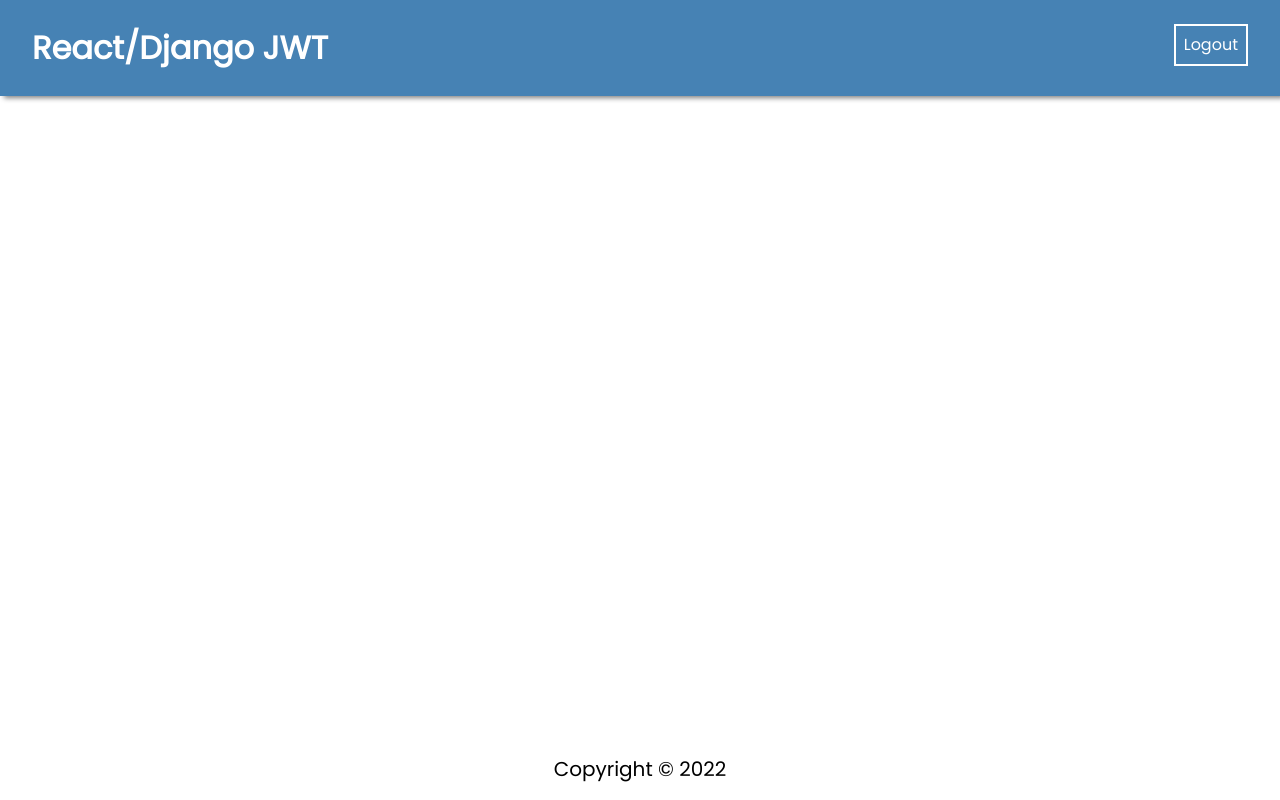
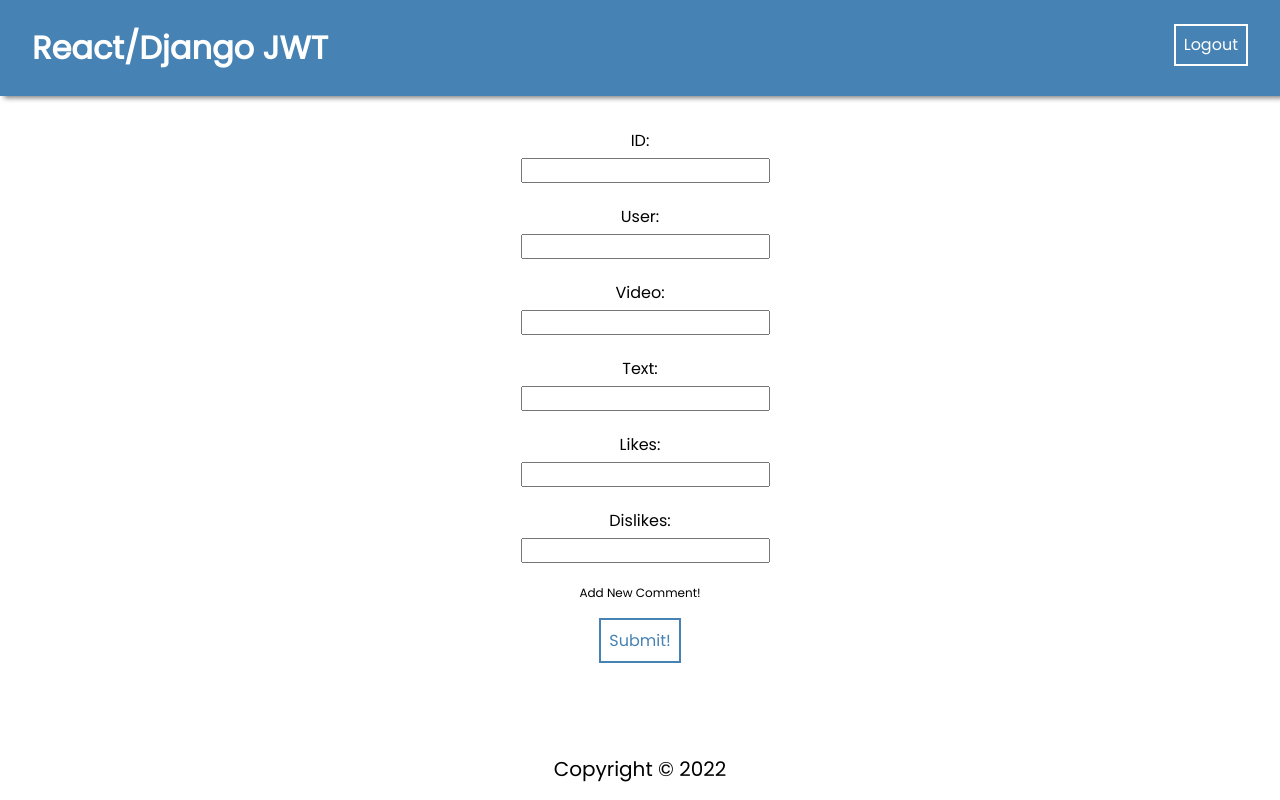
Before and after one commit to StephanieCobble/YouTube_Clone, a React (Create React App) app in the folder frontend/: page /comment in a window 1280 px wide. Built offline with nearby package versions, Linux system fonts and the light colour scheme; sample sign-in values are in the browser's storage.

Commit message:
Began to flesh out the search, video, and  comments pages and imported them to the app.js file.

```diff
--- a/frontend/src/App.js
+++ b/frontend/src/App.js
@@ -6,6 +6,9 @@ import "./App.css";
 import HomePage from "./pages/HomePage/HomePage";
 import LoginPage from "./pages/LoginPage/LoginPage";
 import RegisterPage from "./pages/RegisterPage/RegisterPage";
+import CommentForm from "./pages/CommentForm/CommentForm";
+import SearchPage from "./pages/SearchPage/SearchPage";
+import VideoPage from "./pages/VideoPage/VideoPage";
 
 // Component Imports
 import Navbar from "./components/NavBar/NavBar";
@@ -29,6 +32,9 @@ function App() {
         />
         <Route path="/register" element={<RegisterPage />} />
         <Route path="/login" element={<LoginPage />} />
+        <Route path="/comment" element={<PrivateRoute><CommentForm /></PrivateRoute>} />
+        <Route path="/search" element={<SearchPage />} />
+        <Route path="/videopage" element={<VideoPage />} />
       </Routes>
       <Footer />
     </div>
--- a/frontend/src/pages/CommentForm/CommentForm.jsx
+++ b/frontend/src/pages/CommentForm/CommentForm.jsx
@@ -0,0 +1,100 @@
+import React from "react";
+import useCustomForm from "../../hooks/useCustomForm";
+import axios from "axios";
+import useAuth from "../../hooks/useAuth";
+import { useNavigate } from "react-router-dom";
+
+let initialValues = {
+    id: "",
+    user: "",
+    video_id: "",
+    text: "",
+    likes: "",
+    dislikes: ""
+}
+
+const CommentForm = () => {
+    const [user, token] = useAuth();
+    const navigate = useNavigate();
+    const [formData, handleInputChange, handleSubmit] = useCustomForm(initialValues, addNewComment)
+    async function addNewComment() {
+        try {
+            let response = await axios.post(`http://127.0.0.1:8000/api/comments/`, formData, {
+                headers: {
+                    Authorization: "Bearer " + token,
+                },
+            });
+            navigate("/")
+        } catch (error) {
+            console.log(error.message);
+        }
+    }
+
+
+    return (
+        <div className="container">
+        <form className="form" onSubmit={handleSubmit}>
+          <label>
+            ID:{" "}
+            <input
+              type="text"
+              name="id"
+              value={formData.id}
+              onChange={handleInputChange}
+            />
+          </label>
+          <label>
+            User:{" "}
+            <input
+              type="text"
+              name="user"
+              value={formData.user}
+              onChange={handleInputChange}
+            />
+          </label>
+          <label>
+            Video:{" "}
+            <input
+              type="text"
+              name="video_id"
+              value={formData.video_id}
+              onChange={handleInputChange}
+            />
+          </label>
+          <label>
+            Text:{" "}
+            <input
+              type="text"
+              name="text"
+              value={formData.text}
+              onChange={handleInputChange}
+            />
+          </label>
+          <label>
+            Likes:{" "}
+            <input
+              type="text"
+              name="likes"
+              value={formData.likes}
+              onChange={handleInputChange}
+            />
+          </label>
+          <label>
+            Dislikes:{" "}
+            <input
+              type="text"
+              name="dislikes"
+              value={formData.dislikes}
+              onChange={handleInputChange}
+            />
+          </label>
+          <p style={{ fontSize: "12px" }}>
+            Add New Comment!
+          </p>
+          <button>Submit!</button>
+        </form>
+      </div>
+    );
+}
+
+export default CommentForm;
--- a/frontend/src/pages/SearchPage/SearchPage.jsx
+++ b/frontend/src/pages/SearchPage/SearchPage.jsx
@@ -0,0 +1,25 @@
+import axios from "axios";
+import React from "react";
+import { useNavigate } from "react-router-dom";
+import { useState } from "react/cjs/react.production.min";
+
+const SearchPage = () => {
+
+const {query, setQuery} = useState('')
+
+async function searchVideo() {
+    try {
+        let response = await axios.get(`https://www.googleapis.com/youtube/v3/search?q=UCf89VTPA8o&key=AIzaSyAuqNDY-4LJQObGQHrx_4LBicAlbSuucDI`);
+        setQuery(response.data)
+        console.log(response.data)
+    } catch (error) {
+        console.log("Try again!")
+    }
+}
+
+return (
+    console.log(searchVideo)
+);
+
+};
+export default SearchPage;
--- a/frontend/src/pages/VideoPage/VideoPage.jsx
+++ b/frontend/src/pages/VideoPage/VideoPage.jsx
@@ -0,0 +1,17 @@
+import react from "react";
+import SearchPage from "../SearchPage/SearchPage";
+
+const VideoPage = () => {
+  return (
+    <iframe
+      id="ytplayer"
+      type="text/html"
+      width="640"
+      height="360"
+      src="https://www.googleapis.com/youtube/v3/search?q=UCf89VTPA8o&key=AIzaSyAuqNDY-4LJQObGQHrx_4LBicAlbSuucDI"
+      frameBorder="0"
+    ></iframe>
+  );
+};
+
+export default VideoPage;
```
